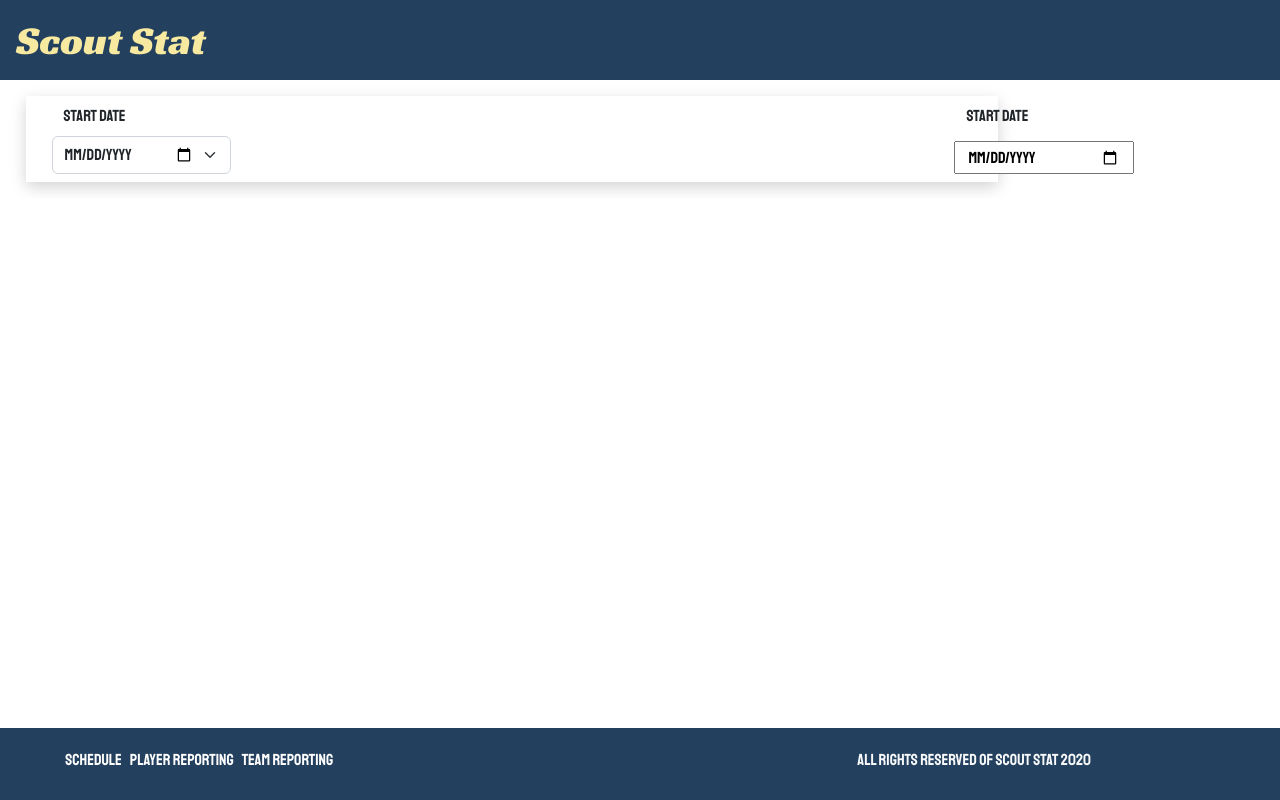
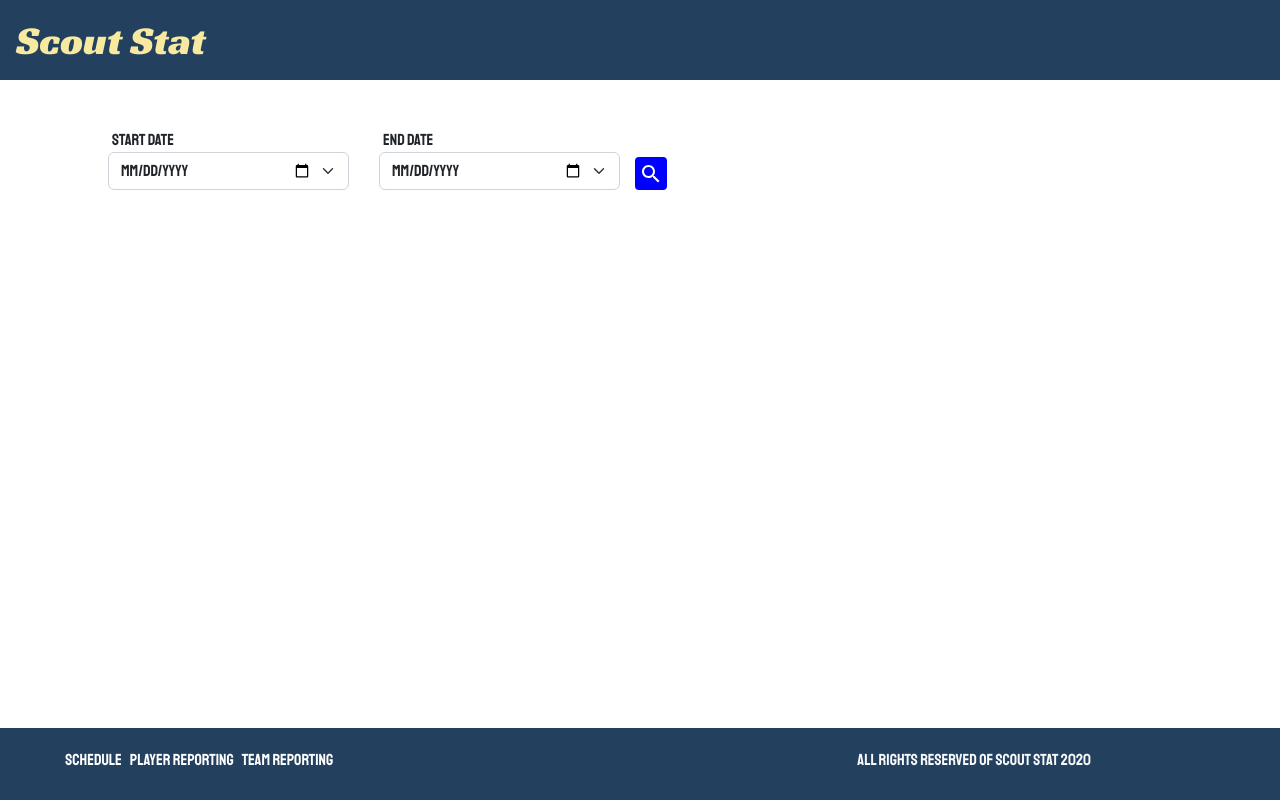
Before and after one commit to reistie1/ScoutStat-V2, a React (Create React App) app: page /schedule in a window 1280 px wide. Built offline with nearby package versions, Linux system fonts and the light colour scheme; a web font is replaced by a local one.

Commit message:
updated score container and schedule components and data service to fetch games between a given date range

```diff
--- a/src/components/Schedule/Schedule.tsx
+++ b/src/components/Schedule/Schedule.tsx
@@ -3,6 +3,7 @@ import {useHistory} from 'react-router-dom'
 import ScoreContainer from '../ScoreContainer/ScoreContainer'
 import ErrorNotice from '../../misc/errorNotice'
 import SearchIcon from '@material-ui/icons/Search';
+import dataService from '../../services/dataService';
 import '../../styles.css'
 
 export default function Schedule() {
@@ -10,45 +11,38 @@ export default function Schedule() {
     // const history = useHistory()
     const [startDate, setStartDate] = useState();
     const [endDate, setEndDate] = useState();
+    const [data, setData] = useState([]);
 
     const submitFunc = async (e: any) => {
-        e.preventDefault()
+        e.preventDefault();
+        dataService.fetchScheduleDataAsync((data: any) => { setData(data); }, {startDate: startDate, endDate: endDate});
     }
 
-    // const GameList = (item, index, array) =>(
-    //     <div key={index} className="schedule-wrapper">
-    //         <h4 className="schedule-title">{item.date}</h4>
-    //         <div className="game-container">
-    //             {item.games.map((other,index) => (
-    //                 <ScoreContainer key={other.gamePk} away={other.teams.away} home={other.teams.home}/>
-    //             ))}
-    //         </div>
-    //     </div>
-    // )
+    console.table(data);
 
     return (
         <>
-            <div className="page">
-                    <div className="main-container">
-
-                        <div className="searchbar">
-                            <form onSubmit={submitFunc} className="col-12">
-                            <div className="col-12 d-flex row">
-                                    <label htmlFor="start-date">Start Date</label>
-                                    <input className="form-select" type="date" name="start-date" onChange={(e: any) => setStartDate(e.target.value)}/>
-                                </div>
-                                <div className="col-12 d-flex row">
-                                    <label htmlFor="end-date">Start Date</label>
-                                    <input type="date" name="end-date" onChange={(e: any) => setEndDate(e.target.value)}/>
-                                </div>
-
-                                {/* <input type="text" style={{padding: '0.2rem'}} name="team" placeholder="Enter a team" onChange={e=> setTeam(e.target.value)}/> */}
-                                <button><SearchIcon/></button>
-                            </form>
-                        </div>
-                        <div>
-                        </div>
+            <div className="container p-2 pt-5" style={{height: '625px', overflowX: 'scroll'}}>
+                <form onSubmit={submitFunc} className="col-9 d-flex align-items-end">
+                    <div className="col-4">
+                        <label className="mb-0 pl-1" htmlFor="start-date">Start Date</label>
+                        <input className="form-select" type="date" name="start-date" onChange={(e: any) => setStartDate(e.target.value)}/>
                     </div>
+                    <div className="col-4">
+                        <label className="mb-0 pl-1" htmlFor="end-date">End Date</label>
+                        <input className="form-select" type="date" name="end-date" onChange={(e: any) => setEndDate(e.target.value)}/>
+                    </div>
+                    <div className="p-1" style={{backgroundColor: 'blue', color: 'white', borderRadius: '4px'}}>
+                        <button><SearchIcon/></button>
+                    </div>
+                </form>
+                {
+                    data.map((value: any, index: number) => {
+                        return value.games.map((innerValue: any, innerIndex: number) => {
+                           return <ScoreContainer home={innerValue.teams?.home} away={innerValue.teams?.away}/>
+                        })
+                    })
+                }
             </div>
         </>
     )
--- a/src/components/ScoreContainer/ScoreContainer.tsx
+++ b/src/components/ScoreContainer/ScoreContainer.tsx
@@ -1,36 +1,28 @@
-import React from 'react'
-// import TeamColors from '../../misc/TeamColors'
+import React, {useState} from 'react'
 
 export default function ScoreContainer(props: any) {
-    // const [awayColor, setAwayColor] = useState({})
-    // const [homeColor, setHomeColor] = useState({})
-
-    // useEffect(()=>{
-    //     setHomeColor(TeamColors[props.home.team.name.toLowerCase()])
-    //     setAwayColor(TeamColors[props.away.team.name.toLowerCase()])
-    // }, [props])
 
     return (
         <>
-          <div className="score-item">
-              {/* <div className="home">
-                <div className="home-top" style={{backgroundColor: homeColor['color1'], color: 'white'}}>
+            <div className="score-item" style={{border: '1px solid gray'}}>
+              <div className="home">
+                <div className="home-top">
                     <p>{props.home.team.name}</p>
                     <p>{`${props.home.leagueRecord.wins} - ${props.home.leagueRecord.losses} - ${props.home.leagueRecord.ot ?? 0} `}</p>
                 </div>
-                <div className="home-bottom" style={{backgroundColor: homeColor['color2'], color: 'white'}}>
+                <div className="home-bottom">
                     <h5>{props.home.score}</h5>
                 </div>
               </div>
               <div className="away">
-                <div className="away-top" style={{backgroundColor: awayColor['color1'], color: 'white'}}>
+                <div className="away-top">
                     <p>{props.away.team.name}</p>
-                    <p>{`${props.away.leagueRecord.wins} - ${props.away.leagueRecord.losses} - ${props.away.leagueRecord.ot} `}</p>
+                    <p>{`${props.away.leagueRecord.wins} - ${props.away.leagueRecord.losses} - ${props.away.leagueRecord.ot ?? 0} `}</p>
                 </div>
-                <div className="away-bottom" style={{backgroundColor: awayColor['color2'], color: 'white'}}>
+                <div className="away-bottom">
                     <h5>{props.away.score}</h5>
                 </div>
-              </div> */}
+              </div>
           </div>
         </>
     )
--- a/src/services/dataService.js
+++ b/src/services/dataService.js
@@ -64,9 +64,15 @@ const dataService = {
         }
         cb(playerData);
     },
-    async fetchScheduleDataAsync()
+    async fetchScheduleDataAsync(cb, dateRange)
     {
-
+        await Axios.get(url + `/api/v1/schedule?startDate=${dateRange.startDate}&endDate=${dateRange.endDate}`)
+        .then(response => {
+            cb(response.data.dates);
+        })
+        .catch(e => {
+            console.log(e);
+        })
     }
 }
 
```
